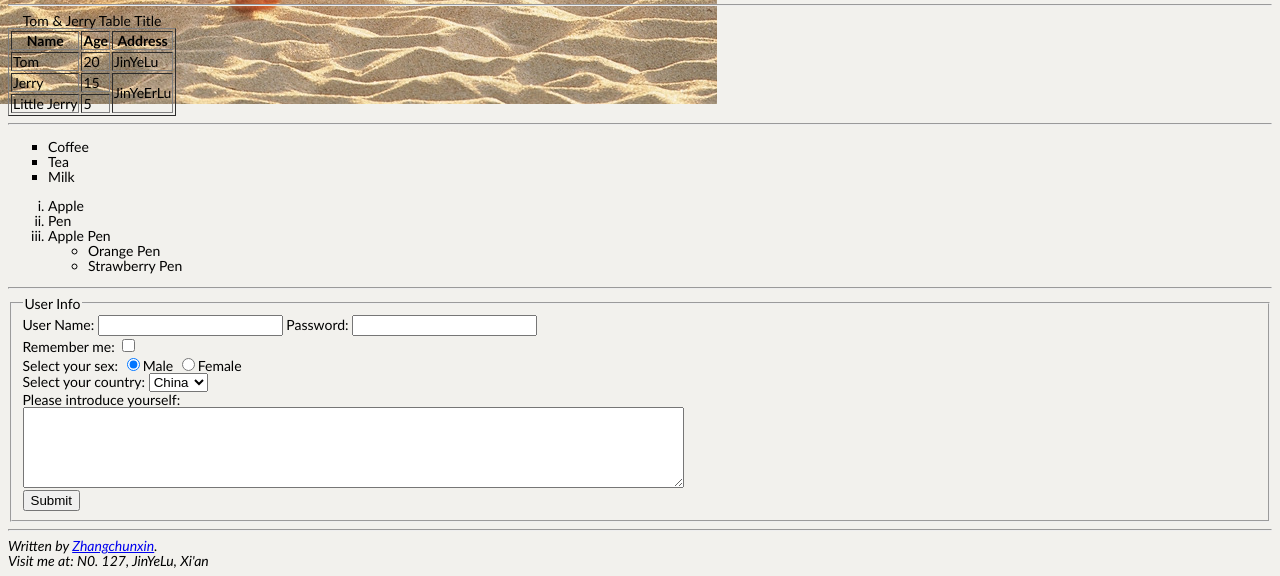
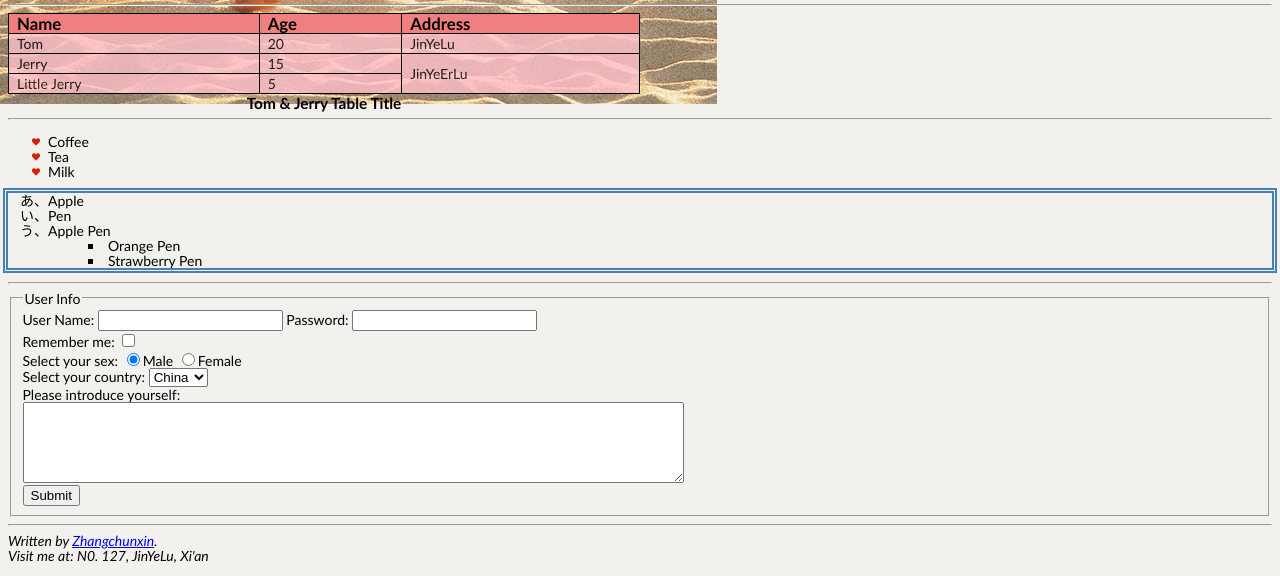
Before and after one commit to aqxyjay/aq4web, a plain HTML site: page index.html in a window 1280 px wide. Shown: the part 1174-1750 px from the top of the page. Drawn offline with Linux system fonts and the light colour scheme.

Commit message:
add list css

```diff
--- a/css/default.css
+++ b/css/default.css
@@ -96,3 +96,49 @@ a.huawei:active {
     text-decoration: underline;
     color: yellowgreen;           /*鼠标点击时，改变颜色*/
 }
+
+#cartoon {
+    width: 50%;                     /*占据50%页面宽度*/
+    border-collapse: collapse;      /*设置把表格边框合并为单一的边框*/
+    text-align: left;               /*设置文本左对齐*/
+}
+
+#cartoon th {
+    font-size: 1.2em;
+    padding-top: 5px;               /*设置顶部内边距5px*/
+    padding-bottom: 3px;            /*设置底部内边距3px*/
+    background-color: #F08080
+}
+
+#cartoon td, #cartoon th {
+    border: 1px solid Black;      /*设置边框1px，实线，黑色*/
+    padding:2px 8px 2px 8px;        /*上、右、下、左*/
+}
+
+#cartoon tr td {
+    background-color: #FFC0CB;
+    opacity: 0.8;
+}
+
+caption {
+    caption-side: bottom;           /*设置表格标题位置在底部*/
+    padding-top: 2px;
+    font-size: 1.1em;
+    font-weight: 900;
+}
+
+ul#drink {
+    list-style-image: url(../pic/heart.png);    /*以图像作为无序列表标签*/
+}
+
+ol.papa {
+    list-style-type: hiragana;                  /*以日文片假名作为顺序列表标签*/
+    outline-style: double;                      /*设置轮廓的样式*/
+    outline-color: #4682B4;                   /*设置轮廓的颜色*/
+    outline-width: 5px;                         /*设置轮廓的宽度*/
+}
+
+ul.papa {
+    list-style-type: square;
+    list-style-position: inside;                /*列表项目标记放置在文本以内，且环绕文本根据标记对齐*/
+}
--- a/index.html
+++ b/index.html
@@ -27,7 +27,7 @@ Click the logo --><a class="huawei logo link" href="http://www.huawei.com"><img
                                                        align="middle"/></a><br/>
 <hr/>
 
-<table border="1">
+<table id="cartoon">
     <caption>Tom & Jerry Table Title</caption>
     <tr>
         <th>Name</th>
@@ -51,17 +51,17 @@ Click the logo --><a class="huawei logo link" href="http://www.huawei.com"><img
 </table>
 <hr/>
 
-<ul type="square">
+<ul id="drink">
     <li>Coffee</li>
     <li>Tea</li>
     <li>Milk</li>
 </ul>
 
-<ol type="i">
+<ol class="papa">
     <li>Apple</li>
     <li>Pen</li>
     <li>Apple Pen
-        <ul>
+        <ul class="papa">
             <li>Orange Pen</li>
             <li>Strawberry Pen</li>
         </ul>
```
Also changed, not shown: pic/heart.png (added).
